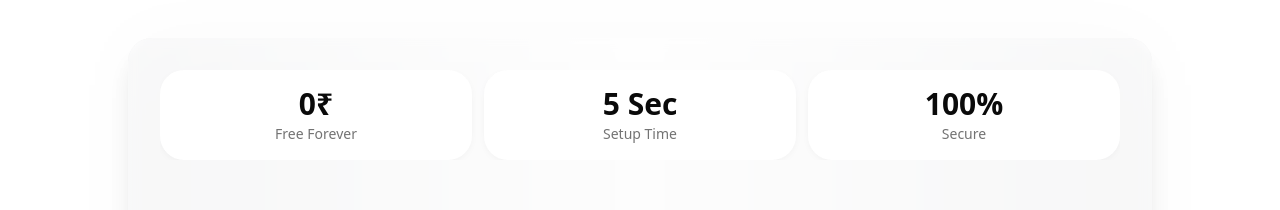
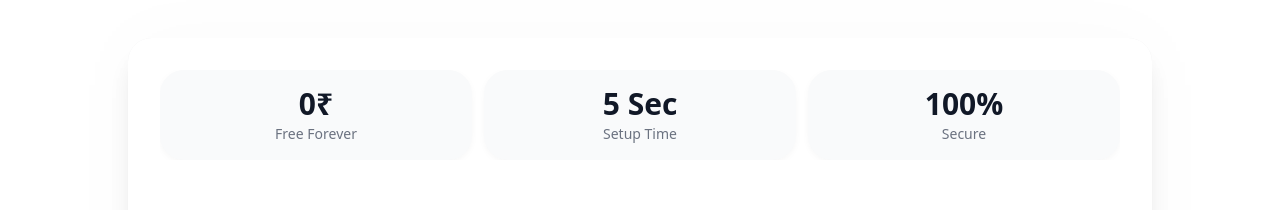
Before and after one commit to 4via6/UPILink, a React (Vite) app: page / in a window 1280 px wide. Shown: the part 407-617 px from the top of the page. Built offline with nearby package versions, Linux system fonts and the light colour scheme.

Commit message:
fixed hereo tiles colour

```diff
--- a/src/pages/HomePage.tsx
+++ b/src/pages/HomePage.tsx
@@ -136,14 +136,26 @@ export default function HomePage() {
         </Button>
 
         {/* Enhanced Hero Illustration Section */}
-        <div className="mt-12 sm:mt-16 max-w-5xl mx-auto relative">
+        <motion.div
+          initial={{ opacity: 1, backgroundColor: "rgb(255, 255, 255)" }}
+          className="mt-12 sm:mt-16 max-w-5xl mx-auto relative"
+        >
           {/* Background Elements */}
-          <div className="absolute inset-0 bg-gradient-to-r from-primary/5 via-transparent to-primary/5 rounded-3xl" />
-          <div className="absolute -inset-0.5 bg-gradient-to-r from-primary/10 to-primary/10 blur-2xl opacity-20" />
+          <motion.div
+            initial={{ opacity: 1, backgroundColor: "rgb(255, 255, 255)" }}
+            className="absolute inset-0 bg-gradient-to-r from-primary/5 via-transparent to-primary/5 rounded-3xl"
+          />
+          <motion.div
+            initial={{ opacity: 0.2 }}
+            className="absolute -inset-0.5 bg-gradient-to-r from-primary/10 to-primary/10 blur-2xl opacity-20"
+          />
 
           {/* Main Content Container */}
-          <div className="relative bg-white/50 backdrop-blur-sm rounded-3xl p-6 sm:p-8 shadow-xl">
-            {/* Stats Bar - Infinite Scroll on Mobile */}
+          <motion.div
+            initial={{ backgroundColor: "rgb(255, 255, 255)" }}
+            className="relative bg-white/50 backdrop-blur-sm rounded-3xl p-6 sm:p-8 shadow-xl"
+          >
+            {/* Stats Bar */}
             <div className="relative mb-6 sm:mb-8">
               {/* Scrollable Container */}
               <div
@@ -154,11 +166,11 @@ export default function HomePage() {
                 {statsTiles.map((stat, index) => (
                   <motion.div
                     key={`tile-1-${index}`}
-                    initial={{ backgroundColor: "rgb(255, 255, 255)" }}
-                    className="flex-shrink-0 w-[150px] sm:w-auto p-4 rounded-3xl bg-white shadow-[0_2px_10px_-3px_rgba(0,0,0,0.07)] hover:shadow-[0_2px_15px_-3px_rgba(0,0,0,0.1)] transition-all duration-300"
+                    initial={{ backgroundColor: "rgb(249, 250, 251)" }}
+                    className="flex-shrink-0 w-[150px] sm:w-auto p-4 rounded-3xl bg-gray-50 shadow-[0_2px_10px_-3px_rgba(0,0,0,0.07)] hover:shadow-[0_2px_15px_-3px_rgba(0,0,0,0.1)] transition-all duration-300"
                   >
-                    <h4 className="text-xl sm:text-2xl md:text-3xl font-bold text-foreground mb-0.5">{stat.value}</h4>
-                    <p className="text-xs sm:text-sm text-muted-foreground">{stat.label}</p>
+                    <h4 className="text-xl sm:text-2xl md:text-3xl font-bold text-gray-900 mb-0.5">{stat.value}</h4>
+                    <p className="text-xs sm:text-sm text-gray-500">{stat.label}</p>
                   </motion.div>
                 ))}
 
@@ -166,11 +178,11 @@ export default function HomePage() {
                 {statsTiles.map((stat, index) => (
                   <motion.div
                     key={`tile-2-${index}`}
-                    initial={{ backgroundColor: "rgb(255, 255, 255)" }}
-                    className="flex-shrink-0 w-[150px] sm:hidden p-4 rounded-3xl bg-white shadow-[0_2px_10px_-3px_rgba(0,0,0,0.07)] hover:shadow-[0_2px_15px_-3px_rgba(0,0,0,0.1)] transition-all duration-300"
+                    initial={{ backgroundColor: "rgb(249, 250, 251)" }}
+                    className="flex-shrink-0 w-[150px] sm:hidden p-4 rounded-3xl bg-gray-50 shadow-[0_2px_10px_-3px_rgba(0,0,0,0.07)] hover:shadow-[0_2px_15px_-3px_rgba(0,0,0,0.1)] transition-all duration-300"
                   >
-                    <h4 className="text-xl font-bold text-foreground mb-0.5">{stat.value}</h4>
-                    <p className="text-xs text-muted-foreground">{stat.label}</p>
+                    <h4 className="text-xl font-bold text-gray-900 mb-0.5">{stat.value}</h4>
+                    <p className="text-xs text-gray-500">{stat.label}</p>
                   </motion.div>
                 ))}
               </div>
@@ -178,9 +190,9 @@ export default function HomePage() {
 
             {/* Illustration Container */}
             <motion.div
-              initial={{ opacity: 0 }}
-              animate={{ opacity: isImagesLoaded ? 1 : 0 }}
-              transition={{ duration: 0.5 }}
+              initial={{ opacity: 1 }}
+              animate={{ opacity: isImagesLoaded ? 1 : 1 }}
+              transition={{ duration: 0.3 }}
               className="relative"
             >
               {/* Main Illustration */}
@@ -227,8 +239,8 @@ export default function HomePage() {
                 ))}
               </div>
             </motion.div>
-          </div>
-        </div>
+          </motion.div>
+        </motion.div>
       </motion.div>
 
       {/* Features Section with better mobile layout */}
```
